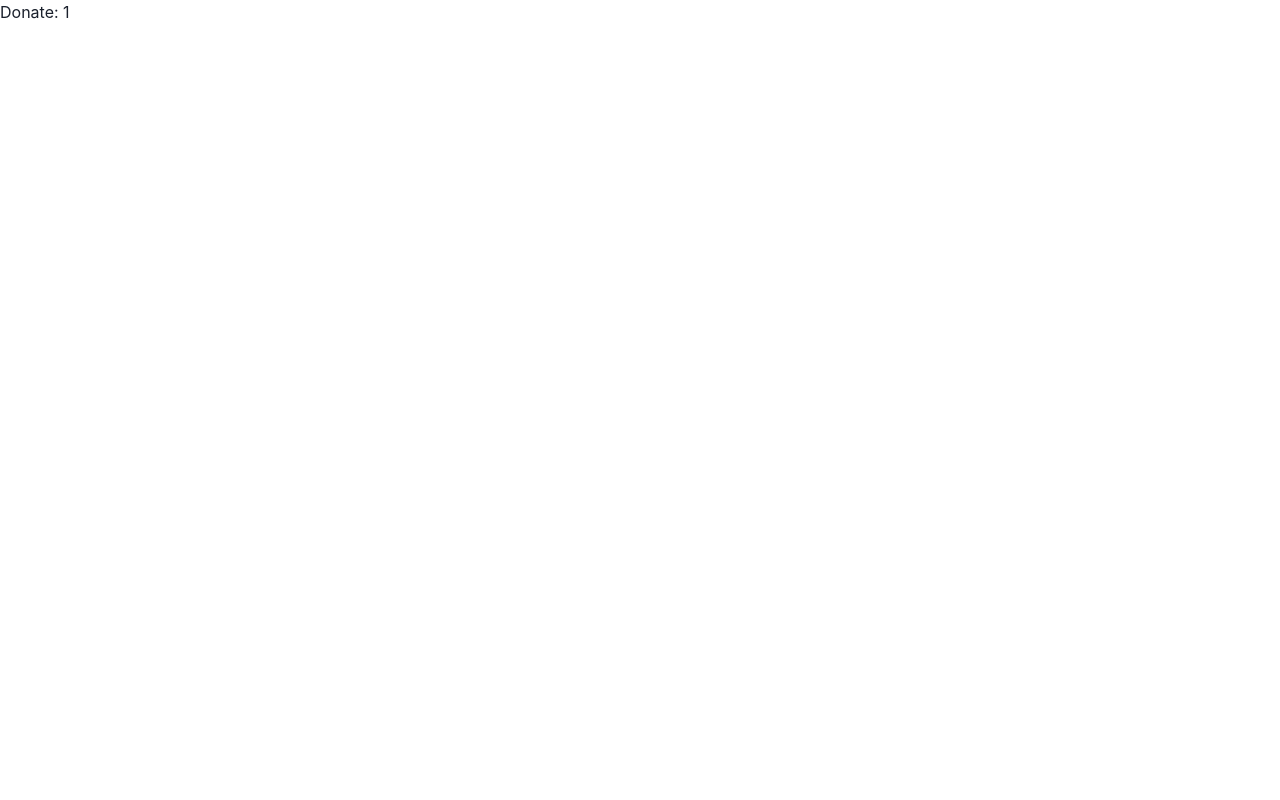
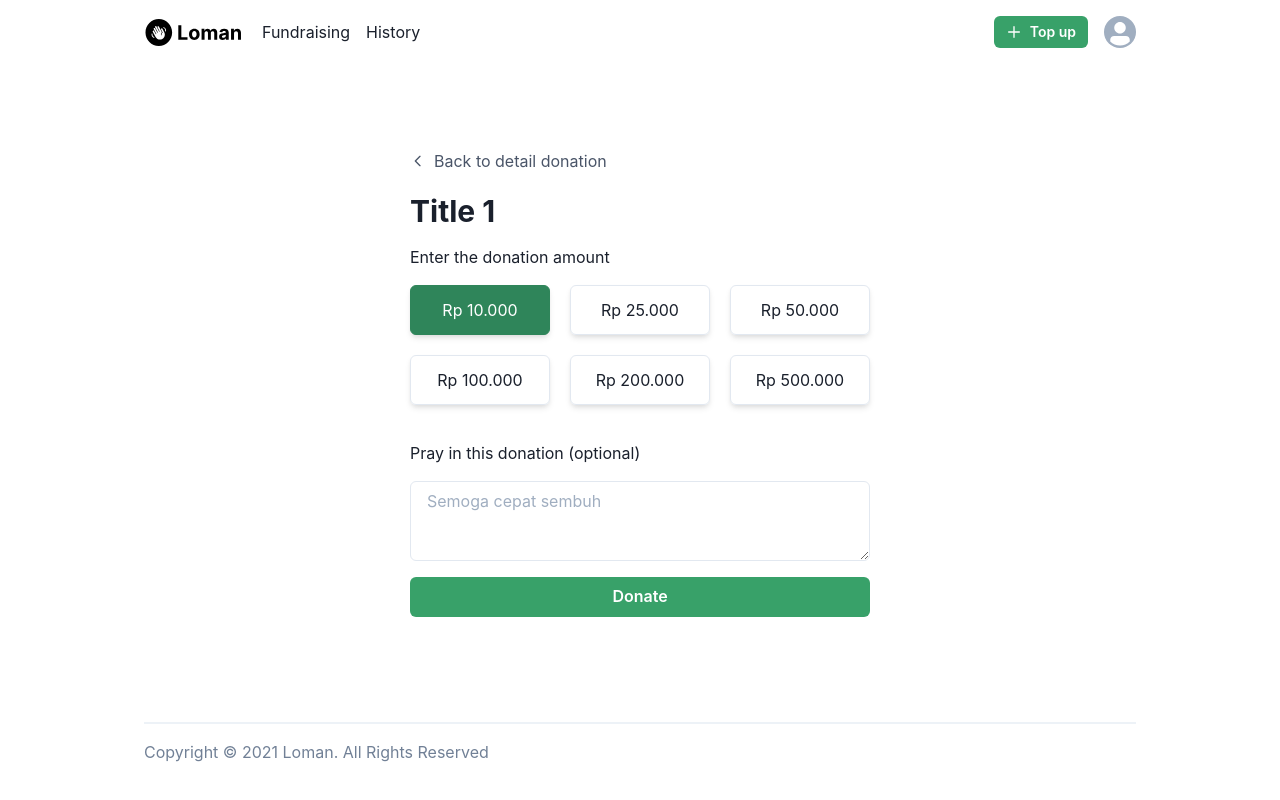
Before and after one commit to rtx-compfest/loman-frontend, a Next.js app: page /donation/1/donate in a window 1280 px wide. Built offline with nearby package versions, Linux system fonts and the light colour scheme.

Commit message:
Add RadioCard and donate page layout

```diff
--- /dev/null
+++ b/components/Card/RadioCard.js
@@ -0,0 +1,37 @@
+import {Box, useRadio} from '@chakra-ui/react'
+
+export default function RadioCard(props) {
+  const {getInputProps, getCheckboxProps} = useRadio(props)
+
+  const input = getInputProps()
+  const checkbox = getCheckboxProps()
+
+  return (
+    <Box as="label">
+      <input {...input} />
+      <Box
+        {...checkbox}
+        cursor="pointer"
+        borderWidth="1px"
+        borderRadius="md"
+        textAlign="center"
+        boxShadow="md"
+        _checked={{
+          bg: 'green.600',
+          color: 'white',
+          borderColor: 'green.600',
+        }}
+        _focus={{
+          bg: 'green.600',
+          color: 'white',
+          boxShadow: 'outline',
+          borderColor: 'green.600',
+        }}
+        px={5}
+        py={3}
+      >
+        {props.children}
+      </Box>
+    </Box>
+  )
+}
--- a/components/Card/index.js
+++ b/components/Card/index.js
@@ -1,3 +1,4 @@
 import DonationCard from './DonationCard'
+import RadioCard from './RadioCard'
 
-export {DonationCard}
+export {DonationCard, RadioCard}
--- a/pages/donation/[id]/donate.js
+++ b/pages/donation/[id]/donate.js
@@ -1,16 +1,92 @@
 import * as React from 'react'
+import NextLink from 'next/link'
 import {useRouter} from 'next/router'
+import {
+  Heading,
+  useRadioGroup,
+  Text,
+  Grid,
+  Link,
+  Icon,
+  Textarea,
+  Button,
+} from '@chakra-ui/react'
+import {ChevronLeftIcon} from '@heroicons/react/outline'
+
+import {NavDonor} from '@components/Nav'
+import {Layout} from '@components/Layout'
+import {RadioCard} from '@components/Card'
+import formatCurrency from '@lib/formatCurrency'
 
 const Donate = () => {
+  const donationAmounts = [10000, 25000, 50000, 100000, 200000, 500000]
+
   const router = useRouter()
   const {id} = router.query
 
-  console.log(id)
+  const {getRootProps, getRadioProps} = useRadioGroup({
+    name: 'donationAmounts',
+    defaultValue: 10000,
+    onChange: (values) => {
+      console.log(values)
+    },
+  })
+
+  const group = getRootProps()
 
   return (
-    <div>
-      <p>Donate: {id}</p>
-    </div>
+    <Layout hasNavbar={false}>
+      <header>
+        <NavDonor />
+      </header>
+
+      <Grid as="main" marginBlock="85px" placeItems="center">
+        <Grid maxWidth="500px" width="100%">
+          <Link as={NextLink} href={`../${id}`}>
+            <a style={{width: 'fit-content', marginLeft: '20px'}}>
+              <Grid
+                autoFlow="column dense"
+                gap="2"
+                autoColumns="min-content max-content"
+                alignItems="center"
+                width="fit-content"
+                pr="4"
+                color="gray.600"
+              >
+                <Icon as={ChevronLeftIcon} />
+                <Text>Back to detail donation</Text>
+              </Grid>
+            </a>
+          </Link>
+          <Grid gap="4" p={5} textAlign="left" height="fit-content">
+            <Heading as="h2" size="lg">
+              Title {id}
+            </Heading>
+            <Grid gap="4">
+              <Text>Enter the donation amount</Text>
+              <Grid {...group} templateColumns="repeat(3, 1fr)" gap="5">
+                {donationAmounts.map((value) => {
+                  const radio = getRadioProps({value})
+
+                  return (
+                    <RadioCard key={value} {...radio}>
+                      {formatCurrency(value).slice(0, -3)}
+                    </RadioCard>
+                  )
+                })}
+              </Grid>
+            </Grid>
+            <Grid gap="4" mt="5">
+              <Text>Pray in this donation (optional)</Text>
+              <Textarea placeholder="Semoga cepat sembuh"></Textarea>
+            </Grid>
+            <Button variant="solid" colorScheme="green">
+              Donate
+            </Button>
+          </Grid>
+        </Grid>
+      </Grid>
+    </Layout>
   )
 }
 
```
